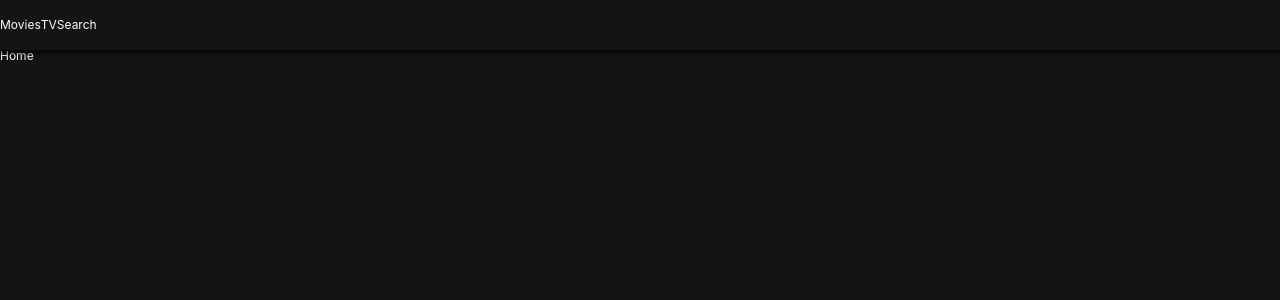
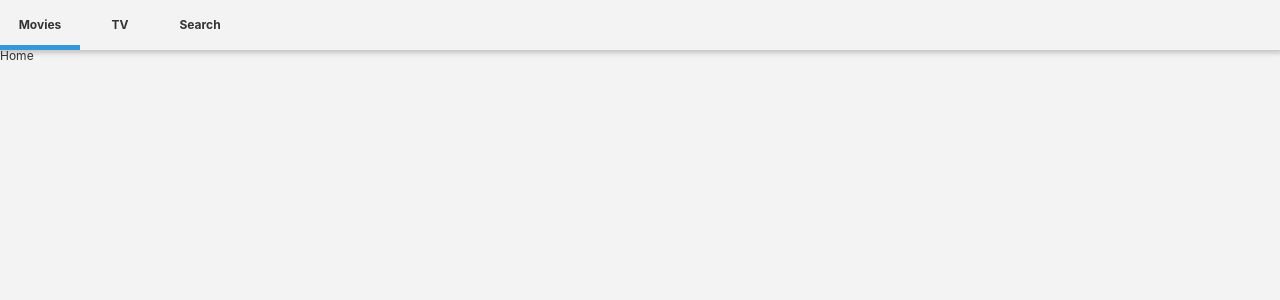
Before and after one commit to chicori3/letflix, a React (Create React App) app: page / in a window 1280 px wide. Shown: the top 300 px of the page. Built offline with nearby package versions, Linux system fonts and the light colour scheme.

Commit message:
Styles Update

```diff
--- a/src/Components/GlobalStyles.js
+++ b/src/Components/GlobalStyles.js
@@ -4,18 +4,18 @@
 const globalStyles = createGlobalStyle`
     ${reset};
     a{
-        text-decoration:none;
-        color:inherit;
+        text-decoration: none;
+        color: inherit;
     }
     *{
-        box-sizing:border-box;
+        box-sizing: border-box;
     }
     body{
-        font-family:-apple-system, BlinkMacSystemFont, 'Segoe UI', Roboto, Oxygen, Ubuntu, Cantarell, 'Open Sans', 'Helvetica Neue', sans-serif;
-        font-size:12px;
-        background-color:rgba(20, 20, 20, 1);
-        color:white;
-        padding-top:50px;
+        font-family: -apple-system, BlinkMacSystemFont, 'Segoe UI', Roboto, Oxygen, Ubuntu, Cantarell, 'Open Sans', 'Helvetica Neue', sans-serif;
+        font-size: 12px;
+        background-color: rgba(243, 243, 243, 1);
+        color: #333;
+        padding-top: 50px;
     }
 `;
 
--- a/src/Components/Header.js
+++ b/src/Components/Header.js
@@ -1,9 +1,10 @@
 import React from "react";
-import { Link } from "react-router-dom";
+import { Link, withRouter } from "react-router-dom";
 import styled from "styled-components";
 
 const Header = styled.header`
-  color: white;
+  font-weight: bold;
+  color: #333;
   position: fixed;
   top: 0;
   left: 0;
@@ -11,9 +12,9 @@
   height: 50px;
   display: flex;
   align-items: center;
-  background-color: rgba(20, 20, 20, 0.8);
+  background-color: rgba(243, 243, 243, 1);
   z-index: 10;
-  box-shadow: 0px 1px 5px 2px rgba(0, 0, 0, 0.8);
+  box-shadow: 0px 1px 5px 2px rgba(0, 0, 0, 0.2);
 `;
 
 const List = styled.ul`
@@ -24,6 +25,9 @@
   width: 80px;
   height: 50px;
   text-align: center;
+  border-bottom: 5px solid
+    ${(props) => (props.current ? "#3498db" : "transparent")};
+  transition: border-bottom 0.5s ease-in-out;
 `;
 
 const SLink = styled(Link)`
@@ -33,18 +37,18 @@
   justify-content: center;
 `;
 
-export default () => (
+export default withRouter(({ location: { pathname } }) => (
   <Header>
     <List>
-      <li>
+      <Item current={pathname === "/"}>
         <SLink to="/">Movies</SLink>
-      </li>
-      <li>
+      </Item>
+      <Item current={pathname === "/tv"}>
         <SLink to="/tv">TV</SLink>
-      </li>
-      <li>
+      </Item>
+      <Item current={pathname === "/search"}>
         <SLink to="/search">Search</SLink>
-      </li>
+      </Item>
     </List>
   </Header>
-);
+));
```
